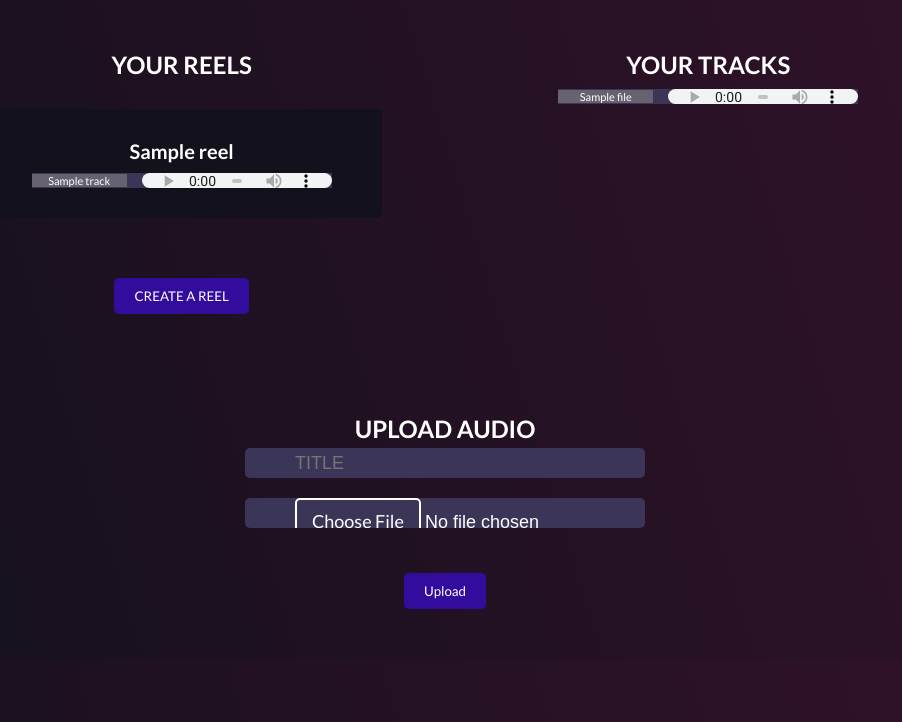
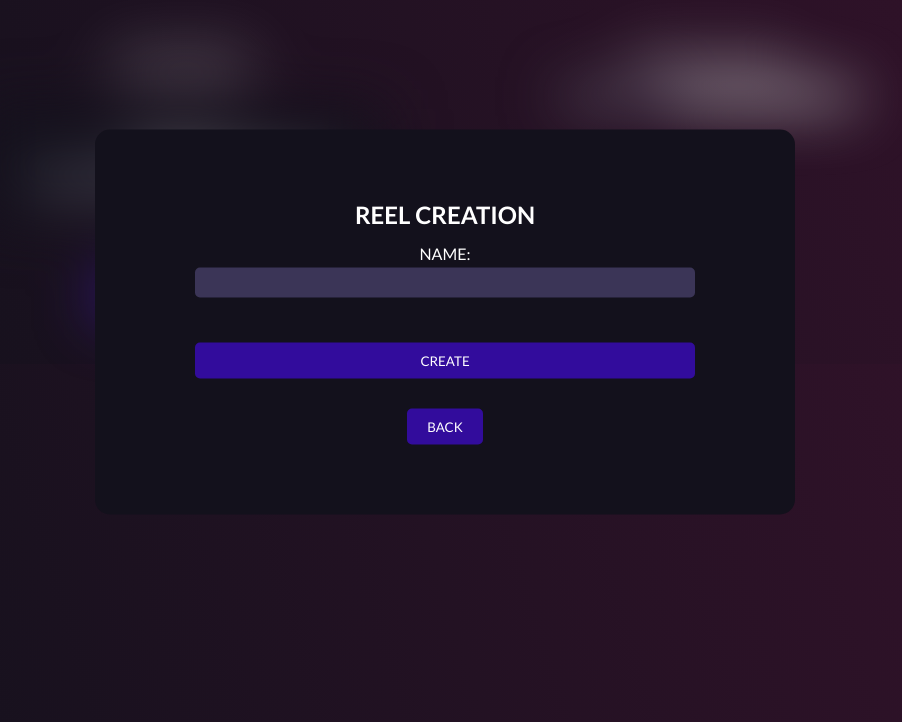
Before and after one commit to joshthecomposer/ReelShare, a Flask app: template flask_app/templates/dashboard.html in a window 1280 px wide. Shown: the part 78-800 px from the top of the page, without its empty margins (195-1097 px from the left). Run offline with Flask 2, Linux system fonts and the light colour scheme; the visitor is signed in with stand-in values (Sample User, id 1); tables that the repository leaves empty or names only in its code hold one stand-in row (values such as "Sample post"); the template is opened without the code that fills it: most values are stand-ins (such as "Sample title", 1, 10 or a date in 2020).

Commit message:
added AJAX animation and overlay window for reel creation

```diff
--- a/flask_app/static/css/custom/style.css
+++ b/flask_app/static/css/custom/style.css
@@ -21,6 +21,17 @@ body {
     background-size: cover;
 }
 
+#reel_creation {
+    position: fixed;
+    top: 50%;
+    left: 50%;
+    z-index: 9999;
+    margin: auto;
+    background-color: rgba(19,17,28,1);
+    border-radius: 15px;
+    transform: translate(-50%, -50%);
+}
+
 nav {
     background-color: rgba(19,17,28,1);
     color: white;
@@ -28,6 +39,7 @@ nav {
     position: fixed;
     width: 100%;
     top: 0;
+    z-index: 1;
 }
 
 .container {
@@ -130,6 +142,8 @@ nav h1 {
 
 main {
     margin-top: 78px;
+    z-index: 0;
+    position: relative;
 }
 
 .hero {
@@ -260,11 +274,6 @@ li {
     list-style-type: none;
 }
 
-
-.dragging {
-    opacity: .5;
-}
-
 .tiny-track {
     font-size: 1.1rem;
     background-color: #666270;
@@ -276,3 +285,13 @@ li {
     height: 1.5rem;
     margin: 0 auto;
 }
+
+.spacer {
+    margin-bottom: -200px;
+    height: 200px;
+    z-index: 9999;
+}
+
+#blurry {
+    filter: blur(30px);
+}
--- a/flask_app/static/script/script.js
+++ b/flask_app/static/script/script.js
@@ -1,3 +1,6 @@
+let blurElement = document.getElementById('not_blurry');
+let hideElement = document.getElementById('reel_creation');
+
 $(document).ready(function () {
     $("ul.sortable").sortable({
         update: function(event, ui) {
@@ -22,7 +25,7 @@ $(document).ready(function () {
             helper: "clone",
             revert: "invalid"
         });
-        $( ".droppable" ).droppable({
+        $(".droppable").droppable({
             drop: function (event, ui) {
                 console.log(event)
                 console.log(ui.draggable[0])
@@ -53,6 +56,67 @@ function updateOrder() {
     })
     return item_order;
 }
+
+async function revealReelCreation() {
+    var filterVal = 'blur(30px)';
+        $(blurElement).css({
+            'filter':filterVal,
+            'webkitFilter':filterVal,
+            'mozFilter':filterVal,
+            'oFilter':filterVal,
+            'msFilter':filterVal,
+            'transition':'all 0.5s ease-out',
+            '-webkit-transition':'all 0.5s ease-out',
+            '-moz-transition':'all 0.5s ease-out',
+            '-o-transition':'all 0.5s ease-out'
+        });
+
+        $.ajax({
+            method: "POST",
+            url: "/reveal_reel_creation_box",
+            cache: false,
+            success: function (data) {
+            }
+        })
+        return false;
+}
+
+async function hideReelCreation() {
+        var opacity = 'opacity(0)';
+        var filterVal = 'blur(0px)';
+        $(hideElement).css({
+            'filter':opacity,
+            'webkitFilter':opacity,
+            'mozFilter':opacity,
+            'oFilter':opacity,
+            'msFilter':opacity,
+            'transition':'all 0.5s ease-out',
+            '-webkit-transition':'all 0.5s ease-out',
+            '-moz-transition':'all 0.5s ease-out',
+            '-o-transition':'all 0.5s ease-out'
+        });
+        $(blurElement).css({
+            'filter':filterVal,
+            'webkitFilter':filterVal,
+            'mozFilter':filterVal,
+            'oFilter':filterVal,
+            'msFilter':filterVal,
+            'transition':'all 0.5s ease-out',
+            '-webkit-transition':'all 0.5s ease-out',
+            '-moz-transition':'all 0.5s ease-out',
+            '-o-transition':'all 0.5s ease-out'
+        });
+        $.ajax({
+            method: "POST",
+            url: "/reveal_reel_creation_box",
+            cache: false,
+            success: function (data) {
+            }
+        })
+        return false;
+}
+
+
 $(document).ajaxSuccess(function () {
     window.location.reload();
 });
--- a/flask_app/templates/dashboard.html
+++ b/flask_app/templates/dashboard.html
@@ -20,15 +20,26 @@
         </div>
     </nav>
     <main>
-        <!-- <div class="container">
-            <h1>Create a new Reel</h1>
+
+    {%if session['reel_creation'] == true%}
+        <div  id="reel_creation" class="container">
+            <div class="container">
+                <div id="reg" class="hero p-5">
+                    <h2 class="form-h2">REEL CREATION</h2>
+                    <div class="form-group">
                         <form action="/create_reel" method="POST">
-                <label for="name">Name:</label>
-                <input type="text" name="name">
-                <input type=submit value='Submit'>
+                            <label for="name" type="text" name="email">NAME:</label>
+                            <input class="form-control" type="text" name="name">
+                                <button type="submit" class="button-3">CREATE</button>
+                            <div>
+                                <button id="revealReelCreationButton" class="button-3" onclick="hideReelCreation()">BACK</button>
+                            </div>
                         </form>
-
-        </div> -->
+                    </div>
+                </div>
+            </div>
+        </div>
+        <div id="blurry">
             <div class="container">
                 <div class="d-container">
                         <div class="column">
@@ -46,12 +57,7 @@
                                                 </ul>
                                             </a>
                                         {%endfor%}
-                            <!-- <div class="reel-box">
-                                <p class="reel-name">Reel Name</p>
-                            </div> -->
-                            <a href="/reel/create">
-                                <button class="button-3">CREATE A REEL</button>
-                            </a>
+                            <button id="revealReelCreationButton" class="button-3">CREATE A NEW REEL</button>
                         </div>
                         <div class="column">
                             <h2>YOUR TRACKS</h2>
@@ -67,6 +73,38 @@
                         </div>
                     </div>
                 </div>
+        </div>
+        {%elif session['reel_creation'] == false or 'reel_creation' not in session %}
+        <div id="not_blurry">
+            <div class="container">
+                <div class="d-container">
+                        <div class="column">
+                                <h2>YOUR REELS</h2>
+                                        {%for r in all_reels%}
+                                            <a class="reel-a" href="/reel/view/{{r.id}}">
+                                            <ul id="{{r.id}}" class="reel-box droppable">
+                                                <p class="reel-name">{{r.name}}</p>
+                                                    {%for t in r.tracks%}
+                                                    <li class="tiny-container">
+                                                            <p class="tiny-track">{{t.title}}</p>
+                                                                <audio class="tiny-audio-box" controls src="{{ url_for('static', filename=t.path) }}"><audio>
+                                                    </li>
+                                                    {%endfor%}
+                                                </ul>
+                                            </a>
+                                        {%endfor%}
+                            <button id="revealReelCreationButton" class="button-3" onclick="revealReelCreation()">CREATE A NEW REEL</button>
+                        </div>
+                        <div class="column">
+                            <h2>YOUR TRACKS</h2>
+                            <ul>
+                            {%for f in all_files%}
+                            <li id="{{f.id}}" class="tiny-container draggable">
+                                        <p class="tiny-track">{{f.title}}</p>
+                                        <audio class="tiny-audio-box" controls src="{{ url_for('static', filename=f.path) }}"></audio>
+                            </li>
+                            {%endfor%}
+                            </ul>
                             <div class="d-container">
                                 <div class="form-group">
                                     <h2>UPLOAD AUDIO</h2>
@@ -74,11 +112,17 @@
                                         <input class="d-form-control" type="text" name="title" placeholder="TITLE">
                                         <input class="d-form-control" type=file name=file>
                                         <div>
-                            <button type="submit" class="button-3">Upload</button>
+                                            <button type="submit" class="button-3">UPLOAD</button>
                                         </div>
                                     </form>
                                 </div>
                         </div>
+
+                        </div>
+                    </div>
+                </div>
+        </div>
+        {%endif%}
     </main>
 </body>
 </html>
```
Also changed, not shown: flask_app/controllers/reels.py (+12 -5 lines), flask_app/models/reel.py (+7 -4 lines). Lines whose indentation alone changed are shown as unchanged.
